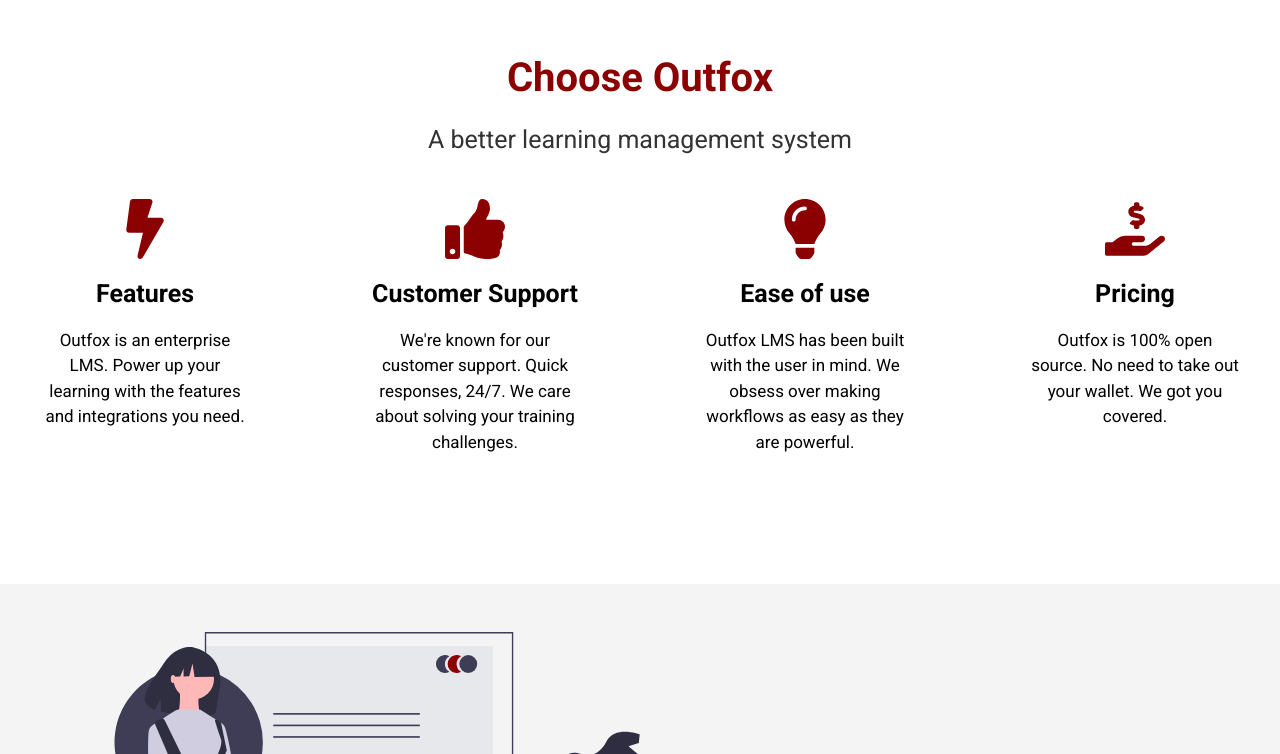
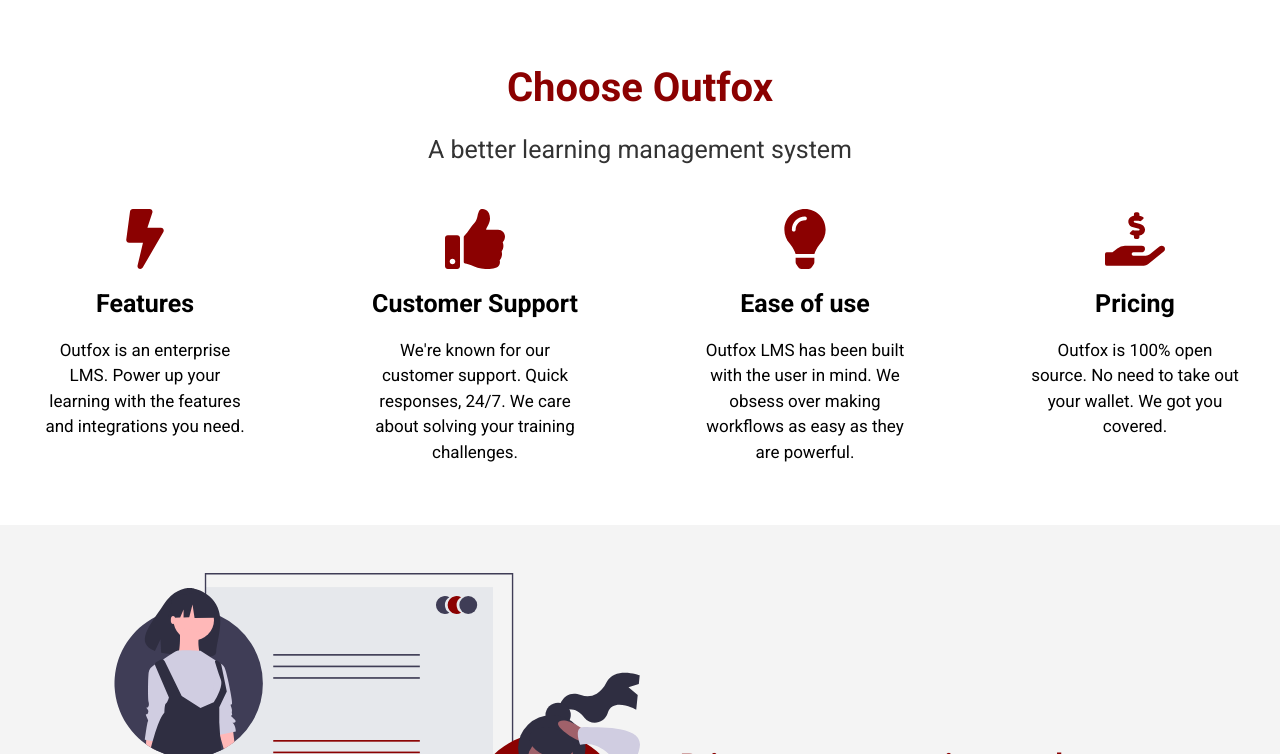
Before and after one commit to briangormanly/outfox, a React (Create React App) app in the folder client/: page / in a window 1280 px wide. Shown: the part 766-1520 px from the top of the page. Built offline with nearby package versions, Linux system fonts and the light colour scheme.

Commit message:
Starting Footer.

```diff
--- a/client/src/components/Features/Features.elements.js
+++ b/client/src/components/Features/Features.elements.js
@@ -5,7 +5,7 @@
 const { primary, white, darkGrey } = colors;
 
 export const FeatureSection = styled.div`
-	min-height: 70vh;
+	min-height: 60vh;
 	width: 100%;
 	background-color: ${white};
 `;
@@ -19,7 +19,7 @@
 
 export const Header = styled.h3`
 	font-size: 4rem;
-	margin-top: 6rem;
+	margin-top: 7rem;
 	color: ${primary};
 `;
 
--- /dev/null
+++ b/client/src/components/Footer/Footer.elements.js
@@ -0,0 +1,3 @@
+import styled from 'styled-components';
+
+import { color, Container } from '../../styles/globalStyles';
```
Also changed, not shown: client/src/components/Footer/Footer.jsx (added, +11 -0 lines).
